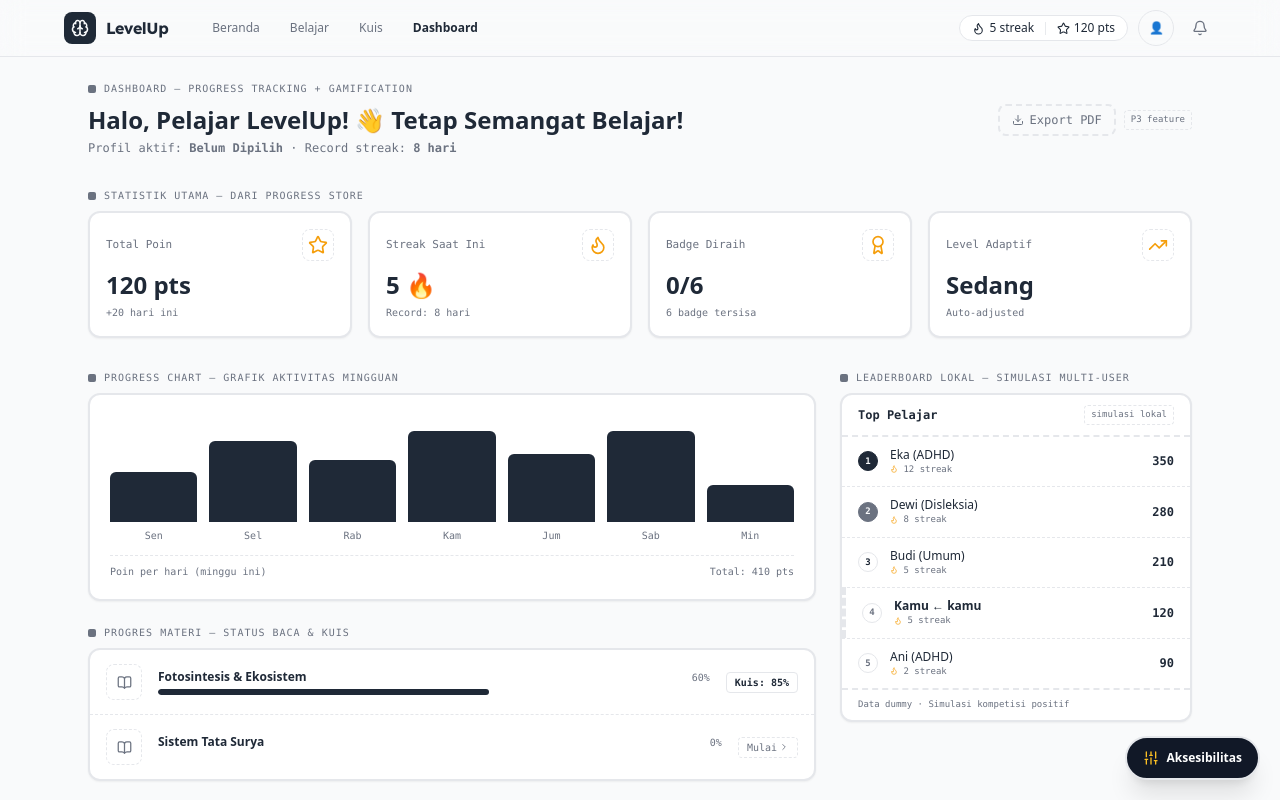
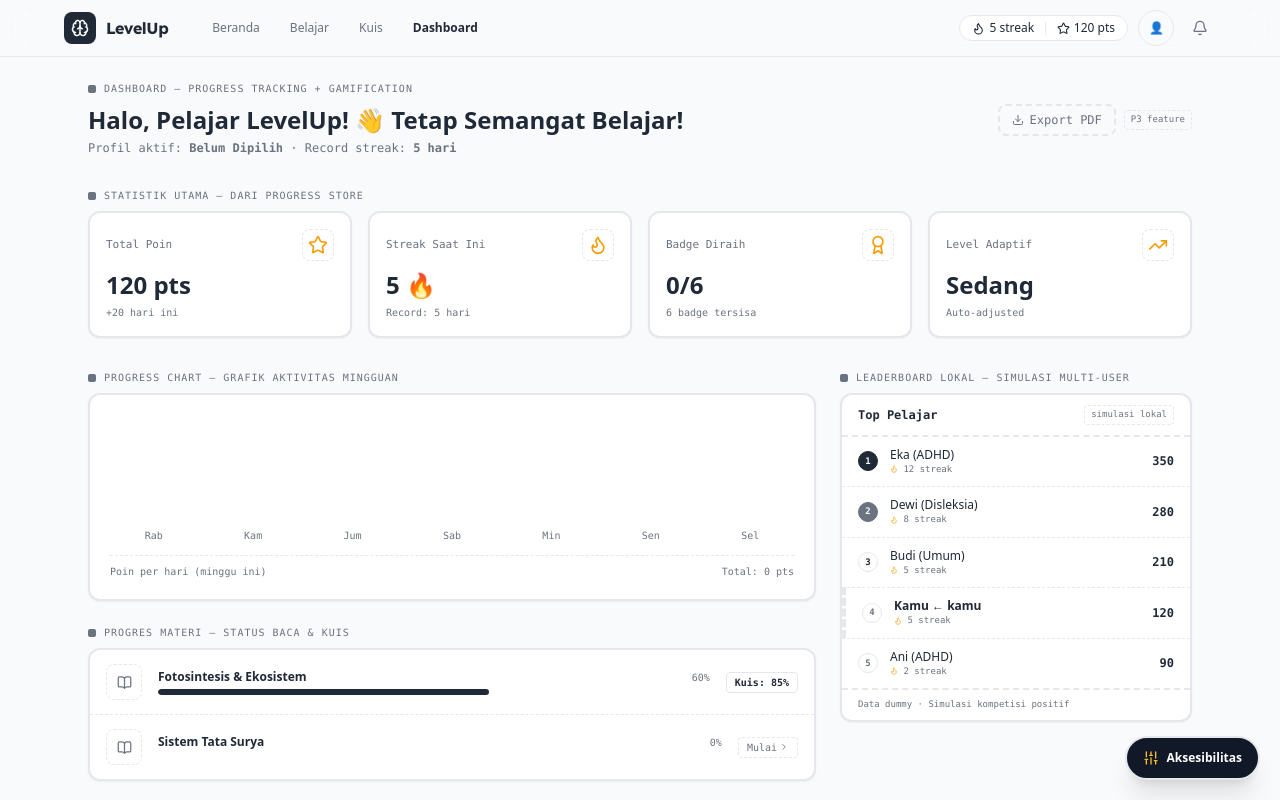
Before and after one commit to kemal-faza/neurodivergent-lms, a Next.js app: page /dashboard in a window 1280 px wide. Shown: the top 800 px of the page. Built offline with nearby package versions, Linux system fonts and the light colour scheme.

Commit message:
fix(progress): correct streak logic to reset on gap days

```diff
--- a/src/app/dashboard/page.tsx
+++ b/src/app/dashboard/page.tsx
@@ -13,6 +13,8 @@ export default function DashboardPage() {
 
   const poin = useProgressStore((s) => s.poin);
   const streak = useProgressStore((s) => s.streak);
+  const maxStreak = useProgressStore((s) => s.maxStreak);
+  const dailyPoints = useProgressStore((s) => s.dailyPoints);
   const adaptiveLevel = useProgressStore((s) => s.adaptiveLevel);
   const badgeEarned = useProgressStore((s) => s.badge);
   const completedMateri = useProgressStore((s) => s.completedMateri);
@@ -42,17 +44,15 @@ export default function DashboardPage() {
 
   const levelText = adaptiveLevel === 1 ? "Mudah" : adaptiveLevel === 2 ? "Sedang" : "Sulit";
 
-  // Daily activity bar chart data
-  const chartData = [
-    { day: "Sen", val: 40 },
-    { day: "Sel", val: 65 },
-    { day: "Rab", val: 50 },
-    { day: "Kam", val: 80 },
-    { day: "Jum", val: 55 },
-    { day: "Sab", val: 90 },
-    { day: "Min", val: 30 },
-  ];
-  const maxVal = Math.max(...chartData.map((d) => d.val));
+  const dayLabels = ["Min", "Sen", "Sel", "Rab", "Kam", "Jum", "Sab"];
+  const chartData = Array.from({ length: 7 }, (_, i) => {
+    const d = new Date();
+    d.setDate(d.getDate() - (6 - i));
+    const key = d.toISOString().slice(0, 10);
+    return { day: dayLabels[d.getDay()], val: dailyPoints[key] ?? 0 };
+  });
+  const maxVal = Math.max(...chartData.map((d) => d.val), 1);
+  const totalWeekPoints = chartData.reduce((sum, d) => sum + d.val, 0);
 
   return (
     <div className="max-w-6xl mx-auto px-4 sm:px-6 py-6 font-mono space-y-8">
@@ -65,7 +65,7 @@ export default function DashboardPage() {
               Halo, Pelajar LevelUp! 👋 Tetap Semangat Belajar!
             </h1>
             <p className="text-xs text-muted font-mono mt-1">
-              Profil aktif: <strong>{profile ? PROFILE_LABELS[profile] : "Belum Dipilih"}</strong> · Record streak: <strong>{Math.max(streak, 8)} hari</strong>
+              Profil aktif: <strong>{profile ? PROFILE_LABELS[profile] : "Belum Dipilih"}</strong> · Record streak: <strong>{maxStreak} hari</strong>
             </p>
           </div>
 
@@ -87,7 +87,7 @@ export default function DashboardPage() {
         <div className="grid grid-cols-2 md:grid-cols-4 gap-4">
           {[
             { label: "Total Poin", value: `${poin} pts`, icon: <Star size={20} className="text-amber-500" />, sub: "+20 hari ini" },
-            { label: "Streak Saat Ini", value: `${streak} 🔥`, icon: <Flame size={20} className="text-amber-500" />, sub: `Record: ${Math.max(streak, 8)} hari` },
+            { label: "Streak Saat Ini", value: `${streak} 🔥`, icon: <Flame size={20} className="text-amber-500" />, sub: `Record: ${maxStreak} hari` },
             { label: "Badge Diraih", value: `${badges.filter((b) => b.earned).length}/${badges.length}`, icon: <Award size={20} className="text-amber-500" />, sub: `${badges.filter((b) => !b.earned).length} badge tersisa` },
             { label: "Level Adaptif", value: levelText, icon: <TrendingUp size={20} className="text-amber-500" />, sub: "Auto-adjusted" },
           ].map((stat) => (
@@ -126,7 +126,7 @@ export default function DashboardPage() {
               </div>
               <div className="border-t border-dashed border-border pt-2 flex justify-between text-[10px] text-muted font-mono">
                 <span>Poin per hari (minggu ini)</span>
-                <span>Total: 410 pts</span>
+                <span>Total: {totalWeekPoints} pts</span>
               </div>
             </div>
           </div>
--- a/src/lib/adaptive.ts
+++ b/src/lib/adaptive.ts
@@ -42,4 +42,6 @@ export const INITIAL_PROGRESS: ProgressState = {
   adaptiveLevel: 2,
   completedMateri: [],
   quizScores: {},
+  maxStreak: 5,
+  dailyPoints: {},
 };
--- a/src/lib/types.ts
+++ b/src/lib/types.ts
@@ -69,4 +69,8 @@ export interface ProgressState {
   completedMateri: string[];
   /** kuisId -> best score (points). */
   quizScores: Record<string, number>;
+  /** Highest streak the user has ever achieved. */
+  maxStreak: number;
+  /** Points per day keyed by ISO date (yyyy-mm-dd). */
+  dailyPoints: Record<string, number>;
 }
--- a/src/stores/progressStore.ts
+++ b/src/stores/progressStore.ts
@@ -28,16 +28,25 @@ export const useProgressStore = create<ProgressStore>()(
     (set) => ({
       ...INITIAL_PROGRESS,
       hasHydrated: false,
-      addPoin: (n) => set((s) => ({ poin: s.poin + n })),
+      addPoin: (n) =>
+        set((s) => {
+          const today = todayISO();
+          return {
+            poin: s.poin + n,
+            dailyPoints: { ...s.dailyPoints, [today]: (s.dailyPoints[today] ?? 0) + n },
+          };
+        }),
       recordQuiz: (kuisId, correct, total) =>
         set((s) => {
           const ratio = scoreToRatio(correct, total);
           const points = quizPoints(correct, total);
           const best = Math.max(s.quizScores[kuisId] ?? 0, points);
+          const today = todayISO();
           return {
             poin: s.poin + points,
             quizScores: { ...s.quizScores, [kuisId]: best },
             adaptiveLevel: nextAdaptiveLevel(s.adaptiveLevel, ratio),
+            dailyPoints: { ...s.dailyPoints, [today]: (s.dailyPoints[today] ?? 0) + points },
           };
         }),
       addBadge: (id) =>
@@ -48,8 +57,13 @@ export const useProgressStore = create<ProgressStore>()(
         ),
       bumpStreak: () =>
         set((s) => {
-          if (s.lastActiveDate === todayISO()) return s;
-          return { streak: s.streak + 1, lastActiveDate: todayISO() };
+          const today = todayISO();
+          if (s.lastActiveDate === today) return s;
+          const yesterday = new Date();
+          yesterday.setDate(yesterday.getDate() - 1);
+          const yestISO = yesterday.toISOString().slice(0, 10);
+          const newStreak = s.lastActiveDate === yestISO ? s.streak + 1 : 1;
+          return { streak: newStreak, lastActiveDate: today, maxStreak: Math.max(s.maxStreak, newStreak) };
         }),
       reset: () => set({ ...INITIAL_PROGRESS, hasHydrated: true }),
       setHasHydrated: (v) => set({ hasHydrated: v }),
@@ -67,6 +81,8 @@ export const useProgressStore = create<ProgressStore>()(
         adaptiveLevel: state.adaptiveLevel,
         completedMateri: state.completedMateri,
         quizScores: state.quizScores,
+        maxStreak: state.maxStreak,
+        dailyPoints: state.dailyPoints,
       }),
       onRehydrateStorage: () => (state) => state?.setHasHydrated(true),
     },
```
